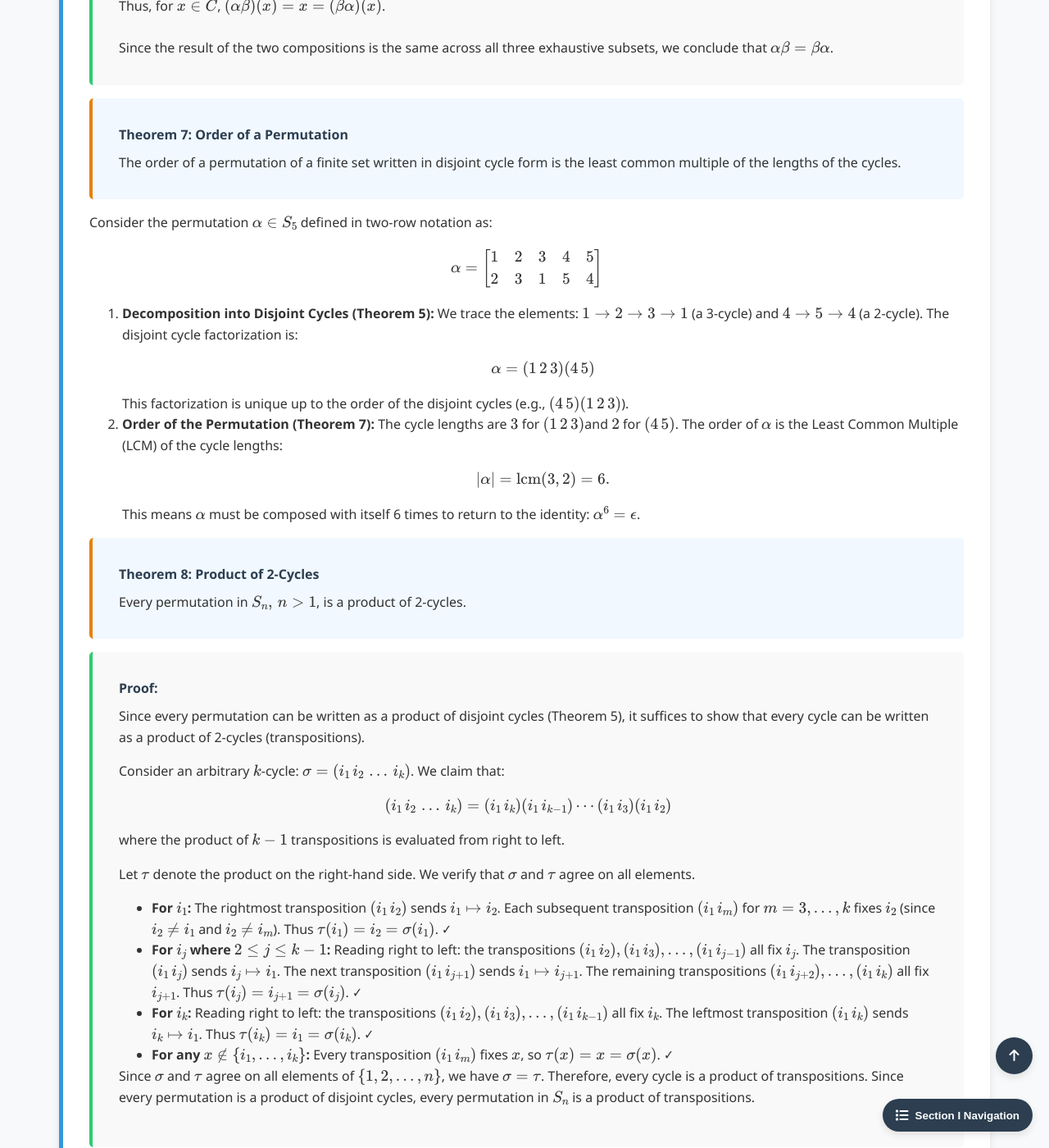
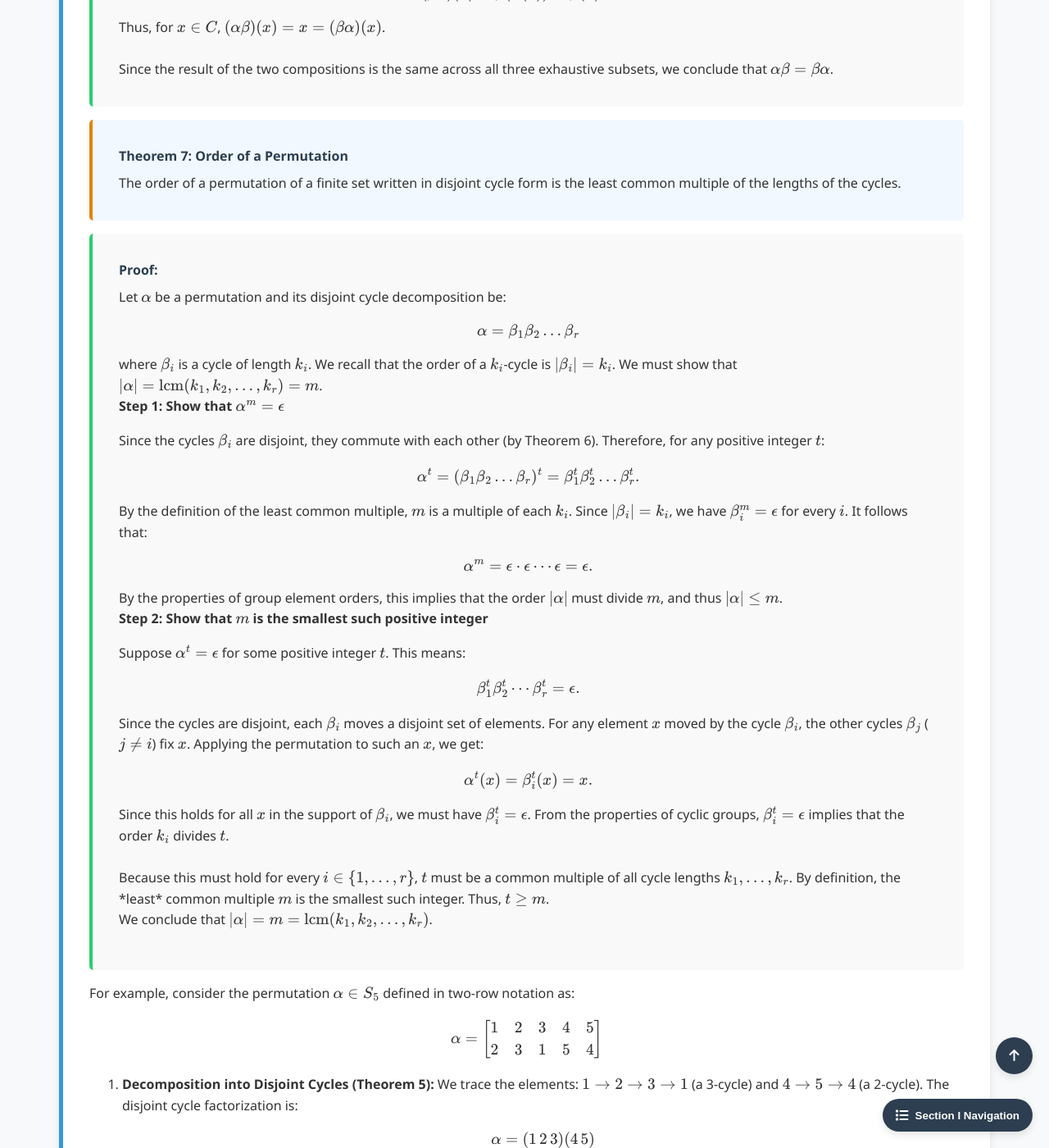
Before and after one commit to Yusukey01/yusukey01.github.io, a Jekyll site: the page built from Mathematics/Linear_algebra/cyclic_groups.html, in a window 1280 px wide and 1400 px high, scrolled down 11123 px. Shown: the whole window at 82% size. Built offline with Jekyll 4.4.1, drawn with Linux system fonts in a browser that asks for light colours; some of the changed text lies outside the part shown.

Commit message:
Section I-16, revised  proof for Theorem 7

```diff
--- a/Mathematics/Linear_algebra/cyclic_groups.html
+++ b/Mathematics/Linear_algebra/cyclic_groups.html
@@ -624,8 +624,50 @@ uses_python: false
                    of the lengths of the cycles.
                 </div>
 
+                <div class="proof">
+                    <span class="proof-title">Proof:</span>
+                    Let \(\alpha\) be a permutation and its disjoint cycle decomposition be:
+                    \[
+                    \alpha = \beta_1 \beta_2 \ldots \beta_r
+                    \]
+                    where \(\beta_i\) is a cycle of length \(k_i\). We recall that the order of a \(k_i\)-cycle is \(|\beta_i| = k_i\).
+                    We must show that \(|\alpha| = \text{lcm}(k_1, k_2, \ldots, k_r) = m\).
+
+                    <p><strong>Step 1: Show that \(\alpha^m = \epsilon\)</strong></p>
+                    Since the cycles \(\beta_i\) are disjoint, they commute with each other (by Theorem 6). Therefore, for any positive integer \(t\):
+                    \[
+                    \alpha^t = (\beta_1 \beta_2 \ldots \beta_r)^t = \beta_1^t \beta_2^t \ldots \beta_r^t.
+                    \]
+                    By the definition of the least common multiple, \(m\) is a multiple of each \(k_i\). Since \(|\beta_i| = k_i\), we have \(\beta_i^m = \epsilon\) for every \(i\).
+                    It follows that:
+                    \[
+                    \alpha^m = \epsilon \cdot \epsilon \cdots \epsilon = \epsilon.
+                    \]
+                    By the properties of group element orders, this implies that
+                    the order \(|\alpha|\) must divide \(m\), and thus \(|\alpha| \leq m\).
+
+                    <p><strong>Step 2: Show that \(m\) is the smallest such positive integer</strong></p>
+                    Suppose \(\alpha^t = \epsilon\) for some positive integer \(t\). This means:
+                    \[
+                    \beta_1^t \beta_2^t \cdots \beta_r^t = \epsilon.
+                    \]
+                    Since the cycles are disjoint, each \(\beta_i\) moves a disjoint set of elements.
+                    For any element \(x\) moved by the cycle \(\beta_i\), the other cycles \(\beta_j\) (\(j \neq i\)) fix \(x\).
+                    Applying the permutation to such an \(x\), we get:
+                    \[
+                    \alpha^t(x) = \beta_i^t(x) = x.
+                    \]
+                    Since this holds for all \(x\) in the support of \(\beta_i\), we must have \(\beta_i^t = \epsilon\).
+                    From the properties of cyclic groups, \(\beta_i^t = \epsilon\) implies that the order \(k_i\) divides \(t\).
+                    <br><br>
+                    Because this must hold for every \(i \in \{1, \ldots, r\}\), \(t\) must be a common multiple of all cycle lengths \(k_1, \ldots, k_r\).
+                    By definition, the *least* common multiple \(m\) is the smallest such integer. Thus, \(t \geq m\).
+
+                    <p>We conclude that \(|\alpha| = m = \text{lcm}(k_1, k_2, \ldots, k_r)\).</p>
+                </div>
+
                 <p>
-                    Consider the permutation \(\alpha \in S_5\) defined in two-row notation as:
+                    For example, consider the permutation \(\alpha \in S_5\) defined in two-row notation as:
                 </p>
                 \[
                 \alpha = \begin{bmatrix} 1 & 2 & 3 & 4 & 5 \\ 2 & 3 & 1 & 5 & 4 \end{bmatrix}
@@ -669,6 +711,7 @@ uses_python: false
                         \]
                         where the product of \(k-1\) transpositions is evaluated from right to left.
                     </p>
+
                     <p>
                         Let \(\tau\) denote the product on the right-hand side. We verify that \(\sigma\) and \(\tau\)
                         agree on all elements.
@@ -746,13 +789,13 @@ uses_python: false
                 </div>
 
                 <div class="theorem">
-                    <span class="theorem-title">Definition: Even and Odd Permutations</span>
+                    <span class="theorem-title">Even and Odd Permutations:</span>
                     A permutation that can be expressed as a product of an even number of 2-cycles is called an even permutation.
                     A permutation that can be expressed as a product of an odd number of 2-cycles is called an odd permutation.
                 </div>
 
                 <div class="theorem">
-                    <span class="theorem-title">Definition: Alternating Group of Degree \(n\)</span>
+                    <span class="theorem-title">Alternating Group of Degree \(n\):</span>
                     The alternating group of degree \(n\), denoted \(A_n\), is the set of all even permutations in \(S_n\).
                 </div>
 
```
